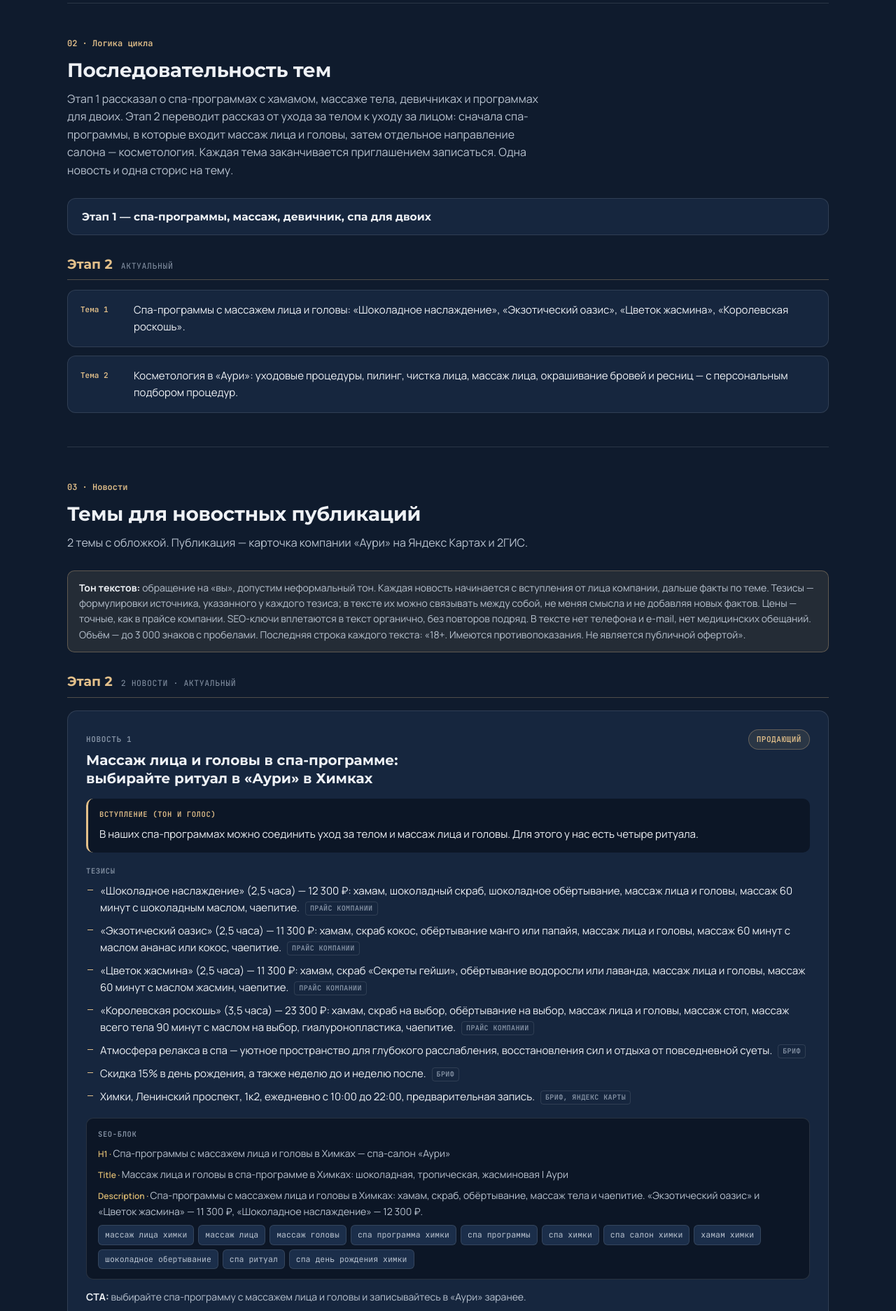
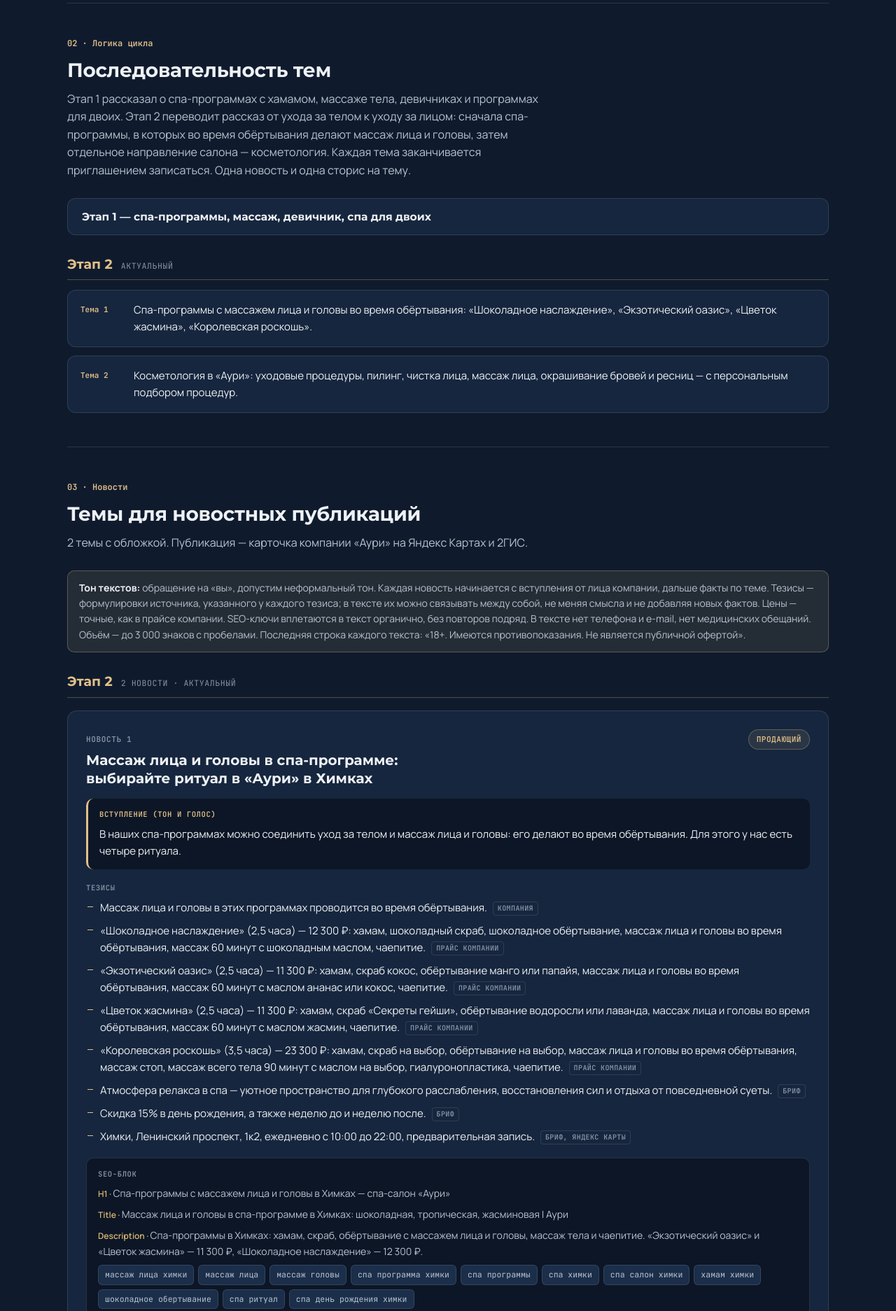
Before and after one commit to pkonavlin/HDRGroup, a plain HTML site: page auri/index.html in a window 1280 px wide. Shown: the part 1100-2973 px from the top of the page at 70% size. Drawn offline with nearby package versions, Linux system fonts and the light colour scheme.

Commit message:
auri-v2.1

```diff
--- a/auri/index.html
+++ b/auri/index.html
@@ -302,7 +302,7 @@ main section:last-of-type{border-bottom:0}
     <div class="sec-head">
       <span class="sec-num">02 · Логика цикла</span>
       <h2>Последовательность тем</h2>
-      <p>Этап 1 рассказал о спа-программах с хамамом, массаже тела, девичниках и программах для двоих. Этап 2 переводит рассказ от ухода за телом к уходу за лицом: сначала спа-программы, в которые входит массаж лица и головы, затем отдельное направление салона — косметология. Каждая тема заканчивается приглашением записаться. Одна новость и одна сторис на тему.</p>
+      <p>Этап 1 рассказал о спа-программах с хамамом, массаже тела, девичниках и программах для двоих. Этап 2 переводит рассказ от ухода за телом к уходу за лицом: сначала спа-программы, в которых во время обёртывания делают массаж лица и головы, затем отдельное направление салона — косметология. Каждая тема заканчивается приглашением записаться. Одна новость и одна сторис на тему.</p>
     </div>
     <details class="stage">
       <summary>Этап 1 — спа-программы, массаж, девичник, спа для двоих</summary>
@@ -315,7 +315,7 @@ main section:last-of-type{border-bottom:0}
     </details>
     <div class="period"><h3>Этап 2</h3><span class="pmeta">актуальный</span></div>
     <div class="cycle" style="margin-top:14px">
-      <div class="cycle-row"><div class="tag">Тема 1</div><p>Спа-программы с массажем лица и головы: «Шоколадное наслаждение», «Экзотический оазис», «Цветок жасмина», «Королевская роскошь».</p></div>
+      <div class="cycle-row"><div class="tag">Тема 1</div><p>Спа-программы с массажем лица и головы во время обёртывания: «Шоколадное наслаждение», «Экзотический оазис», «Цветок жасмина», «Королевская роскошь».</p></div>
       <div class="cycle-row"><div class="tag">Тема 2</div><p>Косметология в «Аури»: уходовые процедуры, пилинг, чистка лица, массаж лица, окрашивание бровей и ресниц — с персональным подбором процедур.</p></div>
     </div>
   </section>
@@ -335,13 +335,14 @@ main section:last-of-type{border-bottom:0}
         <div><span class="num">Новость 1</span><h3>Массаж лица и головы в спа-программе: выбирайте ритуал в «Аури» в Химках</h3></div>
         <span class="purpose">Продающий</span>
       </div>
-      <div class="intro"><span class="lbl">Вступление (тон и голос)</span>В наших спа-программах можно соединить уход за телом и массаж лица и головы. Для этого у нас есть четыре ритуала.</div>
+      <div class="intro"><span class="lbl">Вступление (тон и голос)</span>В наших спа-программах можно соединить уход за телом и массаж лица и головы: его делают во время обёртывания. Для этого у нас есть четыре ритуала.</div>
       <span class="thesis-lbl">Тезисы</span>
       <ul class="thesis">
-        <li>«Шоколадное наслаждение» (2,5 часа) — 12 300 ₽: хамам, шоколадный скраб, шоколадное обёртывание, массаж лица и головы, массаж 60 минут с шоколадным маслом, чаепитие.<span class="src">прайс компании</span></li>
-        <li>«Экзотический оазис» (2,5 часа) — 11 300 ₽: хамам, скраб кокос, обёртывание манго или папайя, массаж лица и головы, массаж 60 минут с маслом ананас или кокос, чаепитие.<span class="src">прайс компании</span></li>
-        <li>«Цветок жасмина» (2,5 часа) — 11 300 ₽: хамам, скраб «Секреты гейши», обёртывание водоросли или лаванда, массаж лица и головы, массаж 60 минут с маслом жасмин, чаепитие.<span class="src">прайс компании</span></li>
-        <li>«Королевская роскошь» (3,5 часа) — 23 300 ₽: хамам, скраб на выбор, обёртывание на выбор, массаж лица и головы, массаж стоп, массаж всего тела 90 минут с маслом на выбор, гиалуронопластика, чаепитие.<span class="src">прайс компании</span></li>
+        <li>Массаж лица и головы в этих программах проводится во время обёртывания.<span class="src">компания</span></li>
+        <li>«Шоколадное наслаждение» (2,5 часа) — 12 300 ₽: хамам, шоколадный скраб, шоколадное обёртывание, массаж лица и головы во время обёртывания, массаж 60 минут с шоколадным маслом, чаепитие.<span class="src">прайс компании</span></li>
+        <li>«Экзотический оазис» (2,5 часа) — 11 300 ₽: хамам, скраб кокос, обёртывание манго или папайя, массаж лица и головы во время обёртывания, массаж 60 минут с маслом ананас или кокос, чаепитие.<span class="src">прайс компании</span></li>
+        <li>«Цветок жасмина» (2,5 часа) — 11 300 ₽: хамам, скраб «Секреты гейши», обёртывание водоросли или лаванда, массаж лица и головы во время обёртывания, массаж 60 минут с маслом жасмин, чаепитие.<span class="src">прайс компании</span></li>
+        <li>«Королевская роскошь» (3,5 часа) — 23 300 ₽: хамам, скраб на выбор, обёртывание на выбор, массаж лица и головы во время обёртывания, массаж стоп, массаж всего тела 90 минут с маслом на выбор, гиалуронопластика, чаепитие.<span class="src">прайс компании</span></li>
         <li>Атмосфера релакса в спа — уютное пространство для глубокого расслабления, восстановления сил и отдыха от повседневной суеты.<span class="src">бриф</span></li>
         <li>Скидка 15% в день рождения, а также неделю до и неделю после.<span class="src">бриф</span></li>
         <li>Химки, Ленинский проспект, 1к2, ежедневно с 10:00 до 22:00, предварительная запись.<span class="src">бриф, Яндекс Карты</span></li>
@@ -350,7 +351,7 @@ main section:last-of-type{border-bottom:0}
         <span class="lbl">SEO-блок</span>
         <div class="meta-row"><span><b>H1 · </b>Спа-программы с массажем лица и головы в Химках — спа-салон «Аури»</span></div>
         <div class="meta-row"><span><b>Title · </b>Массаж лица и головы в спа-программе в Химках: шоколадная, тропическая, жасминовая | Аури</span></div>
-        <div class="meta-row"><span><b>Description · </b>Спа-программы с массажем лица и головы в Химках: хамам, скраб, обёртывание, массаж тела и чаепитие. «Экзотический оазис» и «Цветок жасмина» — 11 300 ₽, «Шоколадное наслаждение» — 12 300 ₽.</span></div>
+        <div class="meta-row"><span><b>Description · </b>Спа-программы в Химках: хамам, скраб, обёртывание с массажем лица и головы, массаж тела и чаепитие. «Экзотический оазис» и «Цветок жасмина» — 11 300 ₽, «Шоколадное наслаждение» — 12 300 ₽.</span></div>
         <div class="chips">
           <span class="chip-kw">массаж лица химки</span><span class="chip-kw">массаж лица</span>
           <span class="chip-kw">массаж головы</span><span class="chip-kw">спа программа химки</span>
@@ -420,13 +421,14 @@ main section:last-of-type{border-bottom:0}
       <div class="story-card">
         <div class="story-top"><div class="story-thesis">Массаж лица и головы в спа-программе</div><span class="slide-no">Сторис 1</span></div>
         <div class="facts-line">
+          <span class="fact-pill">Массаж лица и головы — во время обёртывания</span>
           <span class="fact-pill">Шоколадное наслаждение · 2,5 ч — 12 300 ₽</span>
           <span class="fact-pill">Экзотический оазис · 2,5 ч — 11 300 ₽</span>
           <span class="fact-pill">Цветок жасмина · 2,5 ч — 11 300 ₽</span>
           <span class="fact-pill">Королевская роскошь · 3,5 ч — 23 300 ₽</span>
           <span class="fact-pill">Записывайтесь заранее</span>
         </div>
-        <div class="design-note"><b>Дизайн слайда:</b> фон оливковый #5E6B52, заголовок молочным #F7F3EC, названия программ молочным, цены тёплым золотом #B8925A, тонкие разделители песочным #E8DCC8. Внизу мелко: «18+ · Имеются противопоказания · Не является публичной офертой». Логотип в верхнем левом углу.</div>
+        <div class="design-note"><b>Дизайн слайда:</b> фон оливковый #5E6B52, заголовок молочным #F7F3EC, под заголовком строка «Массаж лица и головы — во время обёртывания» тёплым золотом #B8925A, названия программ молочным, цены тёплым золотом #B8925A, тонкие разделители песочным #E8DCC8. Внизу мелко: «18+ · Имеются противопоказания · Не является публичной офертой». Логотип в верхнем левом углу.</div>
       </div>
       <div class="story-card">
         <div class="story-top"><div class="story-thesis">Уход за лицом в «Аури»</div><span class="slide-no">Сторис 2</span></div>
@@ -467,8 +469,8 @@ main section:last-of-type{border-bottom:0}
     <details class="stage" open>
       <summary>Этап 2 — массаж лица и головы в спа-программах, косметология <span class="badge actual">Актуальный</span></summary>
       <div class="stage-body">
-        <div class="stage-item"><span class="fmt">Новость 1</span><span class="txt"><b>Массаж лица и головы в спа-программе: выбирайте ритуал в «Аури» в Химках</b>четыре программы, 11 300–23 300 ₽</span></div>
-        <div class="stage-item"><span class="fmt">Сторис 1</span><span class="txt"><b>Массаж лица и головы в спа-программе</b>программы, длительность, цены</span></div>
+        <div class="stage-item"><span class="fmt">Новость 1</span><span class="txt"><b>Массаж лица и головы в спа-программе: выбирайте ритуал в «Аури» в Химках</b>массаж лица и головы во время обёртывания; четыре программы, 11 300–23 300 ₽</span></div>
+        <div class="stage-item"><span class="fmt">Сторис 1</span><span class="txt"><b>Массаж лица и головы в спа-программе</b>во время обёртывания; программы, длительность, цены</span></div>
         <div class="stage-item"><span class="fmt">Новость 2</span><span class="txt"><b>Косметология в Химках: записывайтесь на уход за лицом в «Аури»</b>уходовые процедуры, пилинг, чистка лица, массаж лица, окрашивание; персональный подбор</span></div>
         <div class="stage-item"><span class="fmt">Сторис 2</span><span class="txt"><b>Уход за лицом в «Аури»</b>пять процедур и персональный подбор</span></div>
       </div>
```
